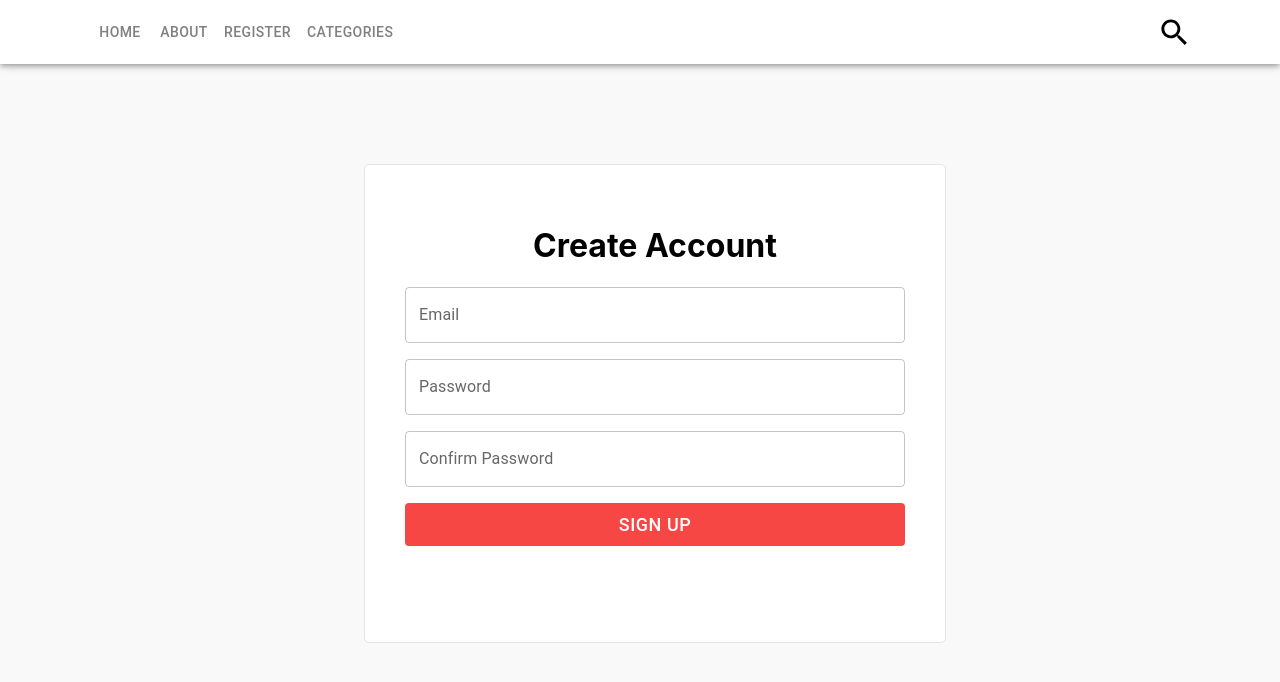
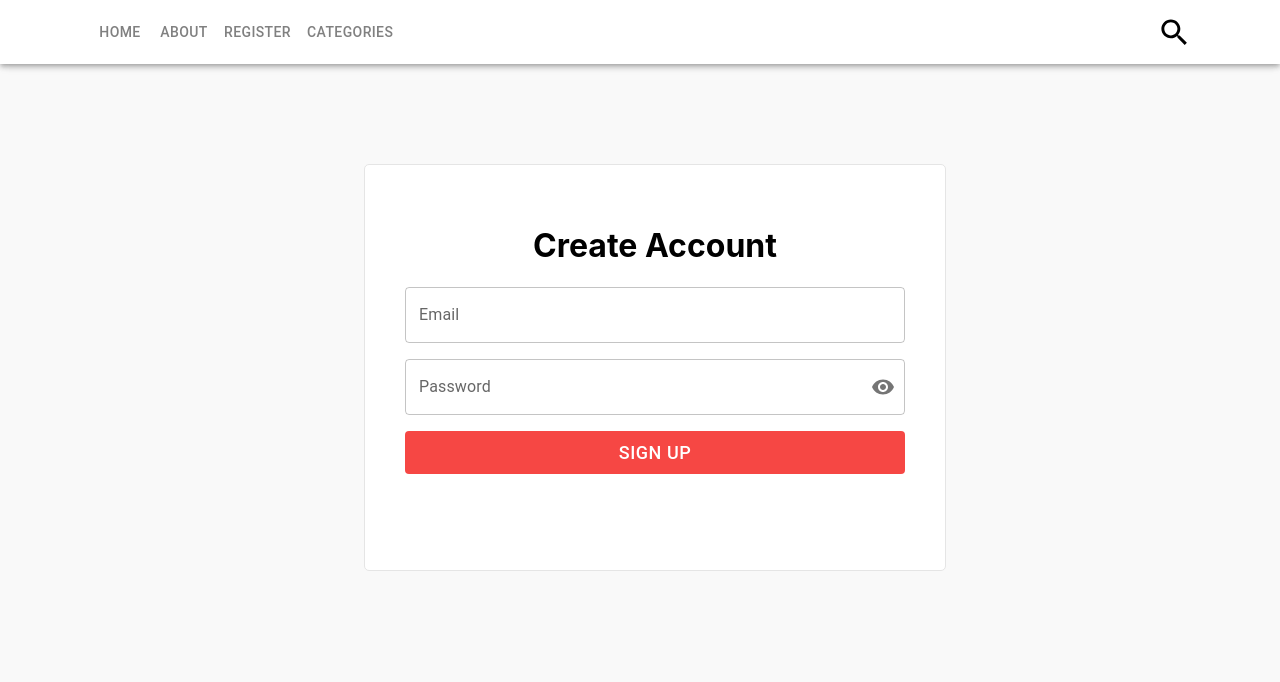
Before and after one commit to developermendoza/blogApp, a React (Create React App) app in the folder frontend/: page /register in a window 1280 px wide. Shown: the top 682 px of the page. Built offline with nearby package versions, Linux system fonts and the light colour scheme.

Commit message:
remove confirm password.  add icon to toggle show password and hide password

```diff
--- a/frontend/src/routes/Register.jsx
+++ b/frontend/src/routes/Register.jsx
@@ -1,24 +1,36 @@
 import React, { useState } from "react";
-import Box from "@mui/material/Box";
 import Toolbar from "@mui/material/Toolbar";
 import { db } from "../firebase";
 import LoadingButton from "@mui/lab/LoadingButton";
 import SaveIcon from "@mui/icons-material/Save";
 import { getAuth, createUserWithEmailAndPassword } from "firebase/auth";
-import { TextField, FormControl, Grid, Button, Container } from "@mui/material";
+import {
+  TextField,
+  FormControl,
+  Grid,
+  Button,
+  Container,
+  fabClasses,
+  formLabelClasses,
+} from "@mui/material";
+import Visibility from "@mui/icons-material/Visibility";
+import VisibilityOff from "@mui/icons-material/VisibilityOff";
+import InputLabel from "@mui/material/InputLabel";
+import InputAdornment from "@mui/material/InputAdornment";
+import OutlinedInput from "@mui/material/OutlinedInput";
+import IconButton from "@mui/material/IconButton";
 
 db();
 
+const initialStateNewUser = {
+  email: "",
+  password: "",
+};
 const Register = () => {
-  const initialStateNewUser = {
-    email: "",
-    password: "",
-    confirmPassword: "",
-  };
-
   const [newUser, setNewUser] = useState(initialStateNewUser);
   const [error, setError] = useState("");
   const [loading, setLoading] = useState(false);
+  const [showPassword, setShowPassword] = useState(false);
 
   const handleChange = (e) => {
     const { name, value } = e.target;
@@ -28,15 +40,17 @@
     });
   };
 
+  const handleClickShowPassword = () => {
+    setShowPassword(!showPassword);
+  };
+  const handleMouseDownPassword = (event) => {
+    event.preventDefault();
+  };
+
   const handleSubmit = (e) => {
     e.preventDefault();
 
     setLoading(true);
-
-    if (newUser.password !== newUser.confirmPassword) {
-      setLoading(false);
-      return setError("Passwords do not match");
-    }
 
     const submitNewUser = {
       email: newUser.email,
@@ -51,6 +65,16 @@
     )
       .then((userCredential) => {
         const user = userCredential.user;
+        console.log("user: ", user);
+
+        // navigate to a (private component) page where there is another form - profile -tells the user to fillout to start posting
+        // save the email on the users database
+        // it keeps the user logged in for 1 hour if idle
+        // /profile
+        // /new-post
+
+        setNewUser(initialStateNewUser);
+        setError("");
       })
       .catch((error) => {
         const errorCode = error.code;
@@ -59,7 +83,6 @@
       })
       .finally(() => {
         setLoading(false);
-        setNewUser(initialStateNewUser);
       });
   };
 
@@ -97,29 +120,28 @@
             </Grid>
             <Grid item xs={12}>
               <FormControl fullWidth>
-                <TextField
-                  helperText=""
-                  id="password"
-                  error={error !== ""}
+                <InputLabel htmlFor="outlined-adornment-password">
+                  Password
+                </InputLabel>
+                <OutlinedInput
+                  id="outlined-adornment-password"
+                  type={showPassword ? "text" : "password"}
+                  value={newUser.password}
                   name="password"
+                  onChange={handleChange}
+                  endAdornment={
+                    <InputAdornment position="end">
+                      <IconButton
+                        aria-label="toggle password visibility"
+                        onClick={handleClickShowPassword}
+                        onMouseDown={handleMouseDownPassword}
+                        edge="end"
+                      >
+                        {showPassword ? <VisibilityOff /> : <Visibility />}
+                      </IconButton>
+                    </InputAdornment>
+                  }
                   label="Password"
-                  type="password"
-                  value={newUser.password}
-                  onChange={handleChange}
-                />
-              </FormControl>
-            </Grid>
-            <Grid item xs={12}>
-              <FormControl fullWidth>
-                <TextField
-                  helperText=""
-                  id="confirmPassword"
-                  error={error !== ""}
-                  name="confirmPassword"
-                  label="Confirm Password"
-                  type="password"
-                  value={newUser.confirmPassword}
-                  onChange={handleChange}
                 />
               </FormControl>
             </Grid>
```
